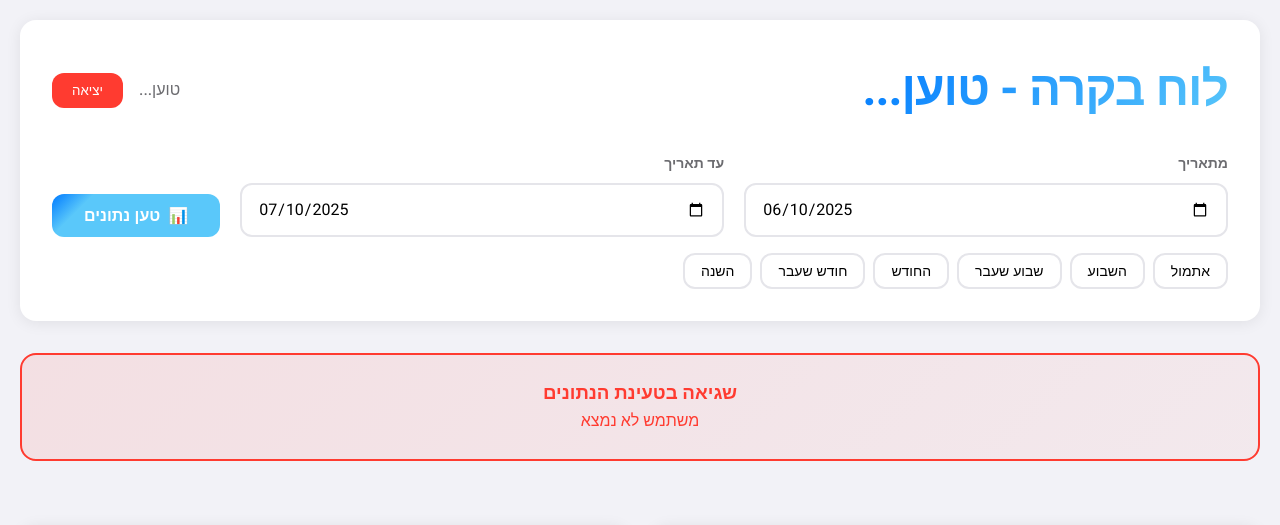
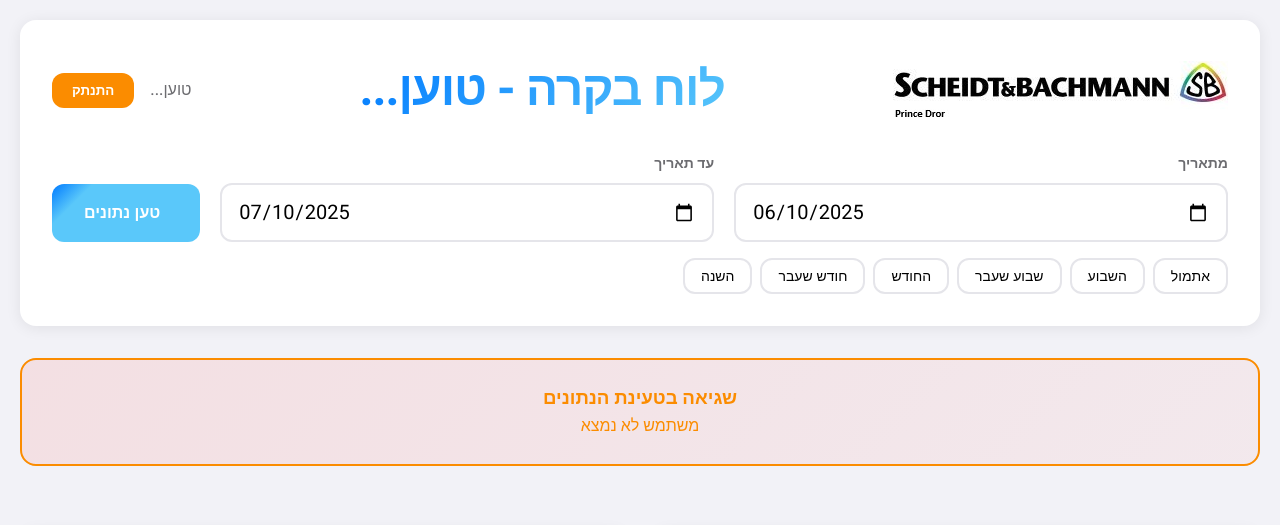
Before and after one commit to DrorSBIsrael/S-B-Parking-reports, a Flask app: page /dashboard in a window 1280 px wide. Shown: the top 525 px of the page. Run offline with Flask 3, Linux system fonts and the light colour scheme; the visitor is signed in with stand-in values (Sample User, id 1); data that the repository does not hold is empty.

Commit message:
Update dashboard.html

```diff
--- a/templates/dashboard.html
+++ b/templates/dashboard.html
@@ -1,3 +1,4 @@
+
 <!DOCTYPE html>
 <html dir="rtl" lang="he">
 <head>
@@ -15,7 +16,7 @@
             --primary-light: #5AC8FA;
             --primary-dark: #0051D5;
             --success: #34C759;
-            --danger: #FF3B30;
+            --danger: #FB8C00;
             --warning: #FF9500;
             --purple: #AF52DE;
             --background: #F2F2F7;
@@ -96,7 +97,7 @@
             color: white;
             border: none;
             border-radius: var(--radius-small);
-            font-weight: 500;
+            font-weight: 600;
             cursor: pointer;
             transition: all 0.3s ease;
         }
@@ -132,7 +133,7 @@
             padding: 12px 16px;
             border: 2px solid var(--border);
             border-radius: var(--radius-small);
-            font-size: 16px;
+            font-size: 20px;
             font-family: inherit;
             background: var(--surface);
             transition: all 0.3s ease;
@@ -145,7 +146,7 @@
         }
 
         .load-btn {
-            padding: 12px 32px;
+            padding: 20px 32px;
             background: linear-gradient(135deg, var(--primary) 0%, var(--primary-light) 20%);
             color: white;
             border: none;
@@ -455,15 +456,15 @@
         <!-- Header -->
         <div class="header">
             <div class="header-top">
+	<img src="https://raw.githubusercontent.com/DrorSBIsrael/S-B-Parking-reports/refs/heads/master/templates/Logo%20SB%20300dpi.jpg">
                 <h1>לוח בקרה - <span id="dashboardTitle">טוען...</span></h1>
                 <div class="user-info">
                     <span class="user-name" id="userName">טוען...</span>
                     <button class="logout-btn" onclick="logout()">
-                        יציאה
+                        התנתק
                     </button>
                 </div>
             </div>
-
             <!-- Control Panel -->
             <div class="control-panel">
                 <!-- Date Range -->
@@ -479,7 +480,7 @@
 
                 <!-- Load Button -->
                 <button class="load-btn" onclick="loadData()">
-                    <span>📊</span>
+                    <span> </span>
                     <span>טען נתונים</span>
                 </button>
             </div>
```
